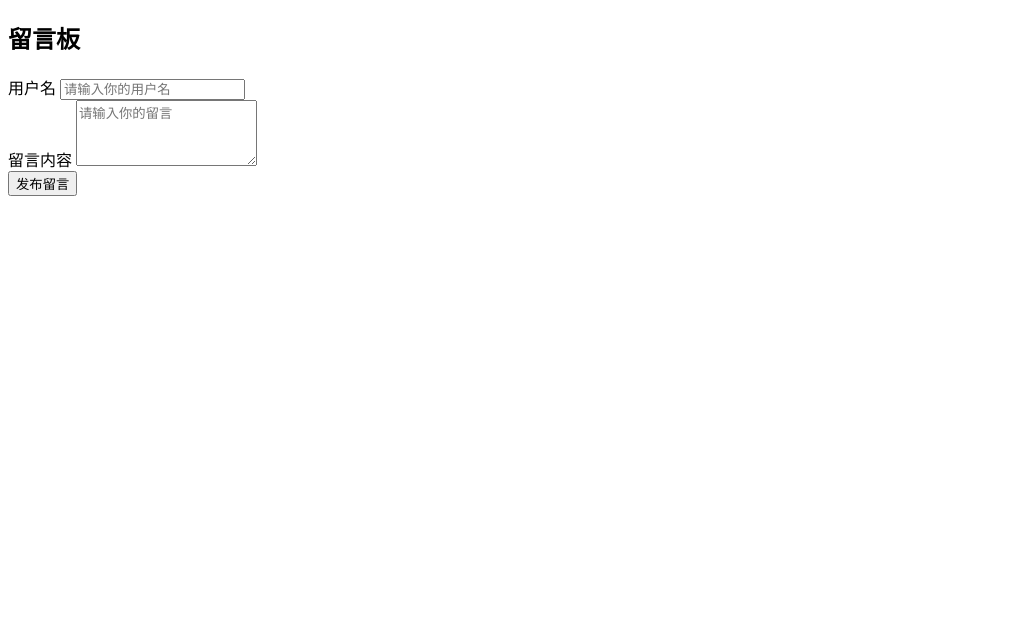
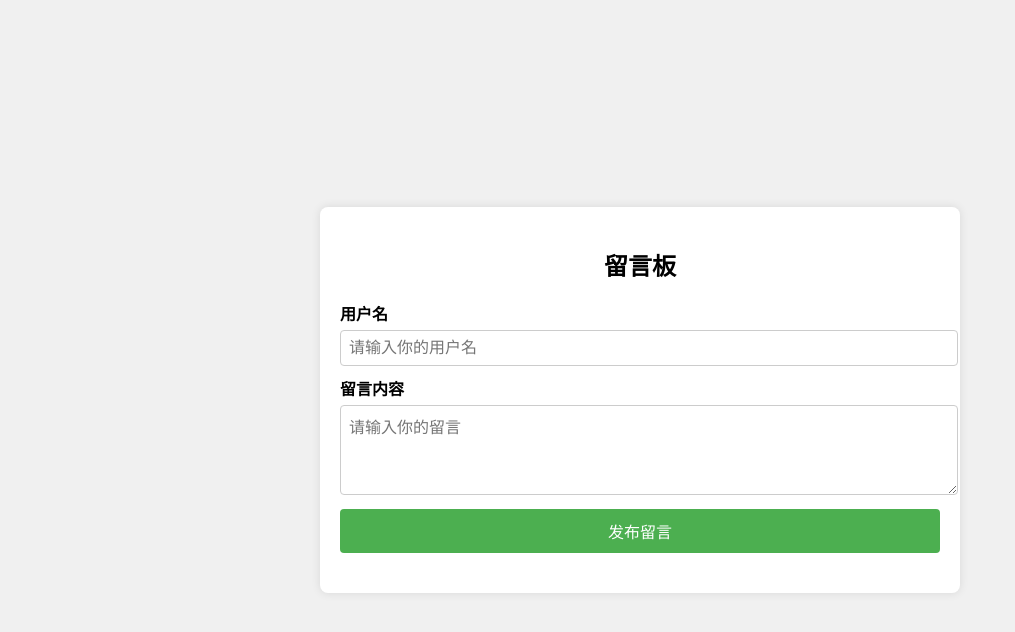
Before and after one commit to aaatri/xiaoya.github.io, a plain HTML site: page liuyan.html in a window 1280 px wide. Shown: the whole page, without its empty margins (0-1015 px from the left). Drawn offline with Linux system fonts and the light colour scheme; no server answers.

Commit message:
Update liuyan.html

```diff
--- a/liuyan.html
+++ b/liuyan.html
@@ -5,7 +5,68 @@
     <meta name="viewport" content="width=device-width, initial-scale=1.0">
     <title>留言板</title>
     <style>
-        /* 样式部分省略，与之前的类似 */
+        body {
+            font-family: Arial, sans-serif;
+            background-color: #f0f0f0;
+            display: flex;
+            justify-content: center;
+            align-items: center;
+            height: 100vh;
+            margin: 0;
+        }
+        .container {
+            background-color: white;
+            padding: 20px;
+            box-shadow: 0px 0px 10px rgba(0, 0, 0, 0.1);
+            border-radius: 8px;
+            width: 100%;
+            max-width: 600px;
+        }
+        h2 {
+            text-align: center;
+        }
+        .input-group {
+            margin-bottom: 10px;
+        }
+        .input-group label {
+            display: block;
+            font-weight: bold;
+        }
+        .input-group input, .input-group textarea {
+            width: 100%;
+            padding: 8px;
+            margin-top: 5px;
+            border-radius: 4px;
+            border: 1px solid #ccc;
+            font-size: 16px;
+        }
+        .button {
+            background-color: #4CAF50;
+            color: white;
+            border: none;
+            padding: 10px;
+            width: 100%;
+            border-radius: 4px;
+            font-size: 16px;
+            cursor: pointer;
+        }
+        .button:hover {
+            background-color: #45a049;
+        }
+        .messages {
+            margin-top: 20px;
+        }
+        .message {
+            padding: 10px;
+            border-bottom: 1px solid #ddd;
+        }
+        .message p {
+            margin: 5px 0;
+        }
+        .message span {
+            font-size: 12px;
+            color: #888;
+        }
     </style>
 </head>
 <body>
@@ -29,10 +90,10 @@
 </div>
 
 <script>
-    const repo = 'https://github.com/aaatri/xiaoya.github.io';  // 替换为你的仓库
+    const repo = 'https://github.com/aaatri/xiaoya.github.io/message-board';  // 替换为你的仓库名
     const branch = 'main';
     const filePath = 'data.json';
-    const token = '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'; // GitHub API Token
+    const token = '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'; // 你的 GitHub API 访问令牌
 
     // 获取留言
     async function loadMessages() {
@@ -54,7 +115,7 @@
         });
     }
 
-    // 生成模拟IP地址
+    // 生成伪IP地址
     function generateFakeIP() {
         return '192.168.' + Math.floor(Math.random() * 256) + '.' + Math.floor(Math.random() * 256);
     }
@@ -69,7 +130,7 @@
         if (username && content) {
             const newMessage = { username, content, ip, timestamp };
 
-            // 先获取现有的留言
+            // 获取现有留言
             const response = await fetch(`https://api.github.com/repos/${repo}/contents/${filePath}?ref=${branch}`);
             const data = await response.json();
             const contentBase64 = data.content;
@@ -79,7 +140,7 @@
             // 添加新留言
             existingMessages.push(newMessage);
 
-            // 更新留言到GitHub
+            // 更新留言到 GitHub
             const updatedContent = btoa(JSON.stringify(existingMessages, null, 2));
             const result = await fetch(`https://api.github.com/repos/${repo}/contents/${filePath}`, {
                 method: 'PUT',
```
